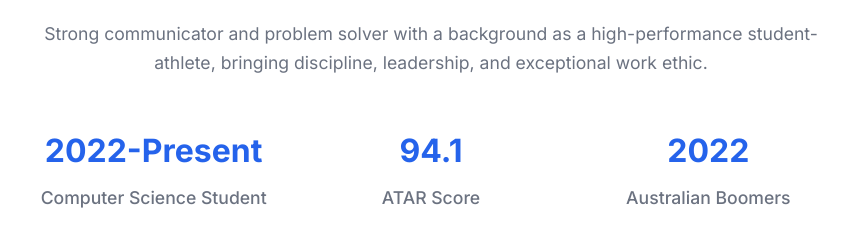
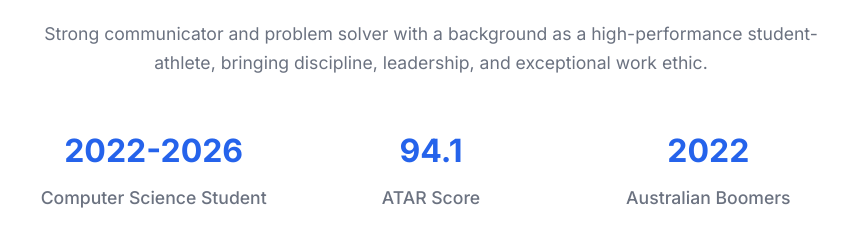
Before and after one commit to Bash-the-Kernel/Resume-WebPage, a plain HTML site: page index.html in a window 1280 px wide. Shown: the part 1080-1306 px from the top of the page, without its empty margins (209-1068 px from the left). Drawn offline with Linux system fonts and the light colour scheme.

Commit message:
updated graduation

```diff
--- a/index.html
+++ b/index.html
@@ -45,7 +45,7 @@
                     <p>Strong communicator and problem solver with a background as a high-performance student-athlete, bringing discipline, leadership, and exceptional work ethic.</p>
                     <div class="about-stats">
                         <div class="stat">
-                            <h3>2022-Present</h3>
+                            <h3>2022-2026</h3>
                             <p>Computer Science Student</p>
                         </div>
                         <div class="stat">
```
